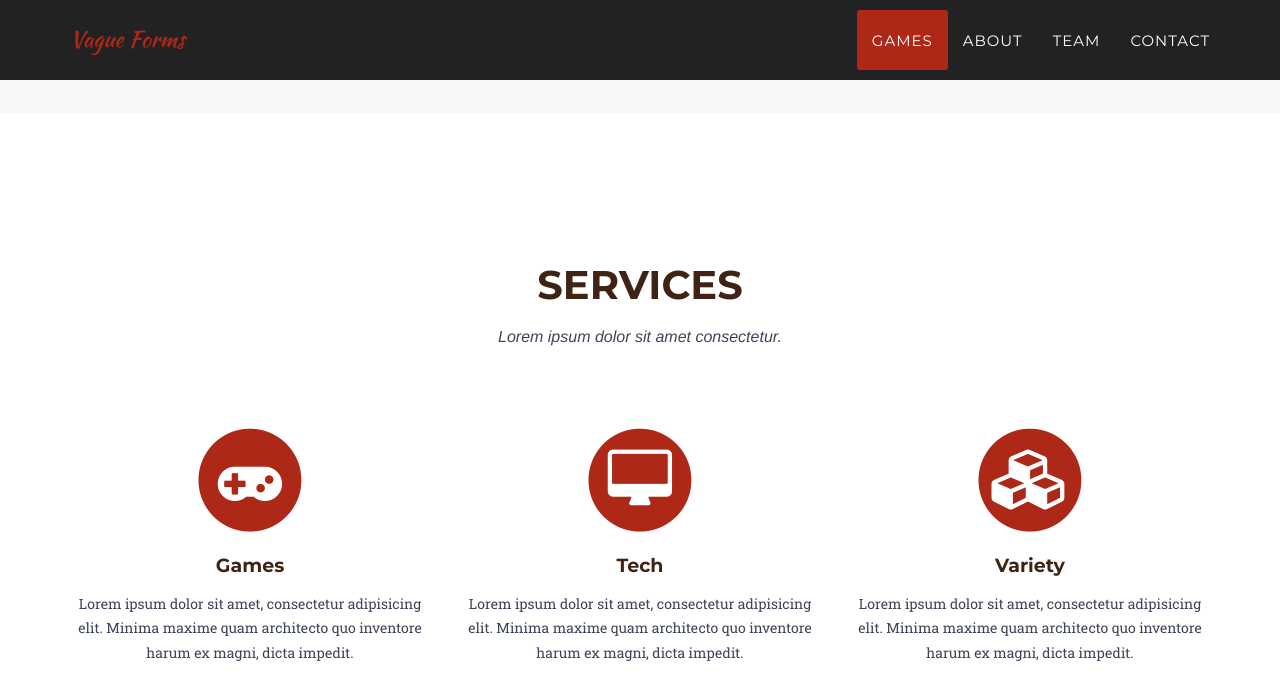
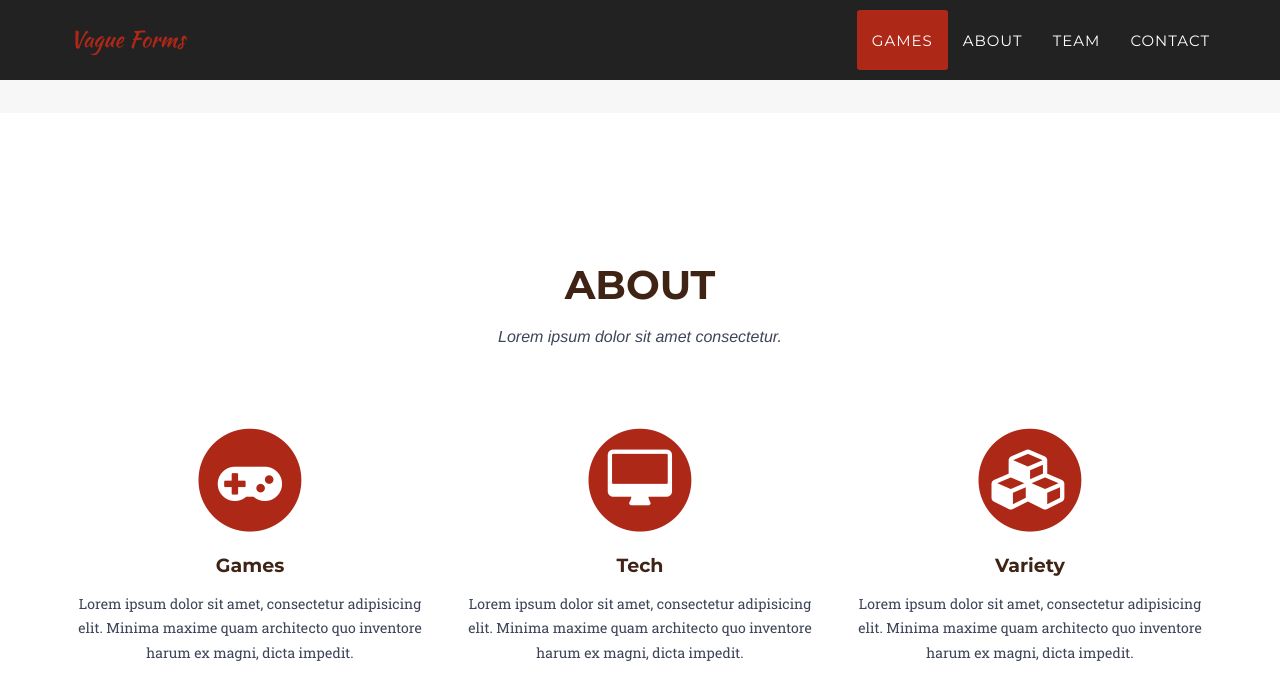
Before and after one commit to VagueForms/vagueforms.co.uk, a Jekyll site: the page built from index.html, in a window 1280 px wide and 900 px high, scrolled down 2614 px. Shown: the top 700 px of the window. Built offline with Jekyll 4.4.1, drawn with Linux system fonts in a browser that asks for light colours; some web fonts are replaced.

Commit message:
Update about.html

```diff
--- a/_includes/about.html
+++ b/_includes/about.html
@@ -3,7 +3,7 @@
         <div class="container">
             <div class="row">
                 <div class="col-lg-12 text-center">
-                    <h2 class="section-heading">Services</h2>
+                    <h2 class="section-heading">About</h2>
                     <h3 class="section-subheading text-muted">Lorem ipsum dolor sit amet consectetur.</h3>
                 </div>
             </div>
```
